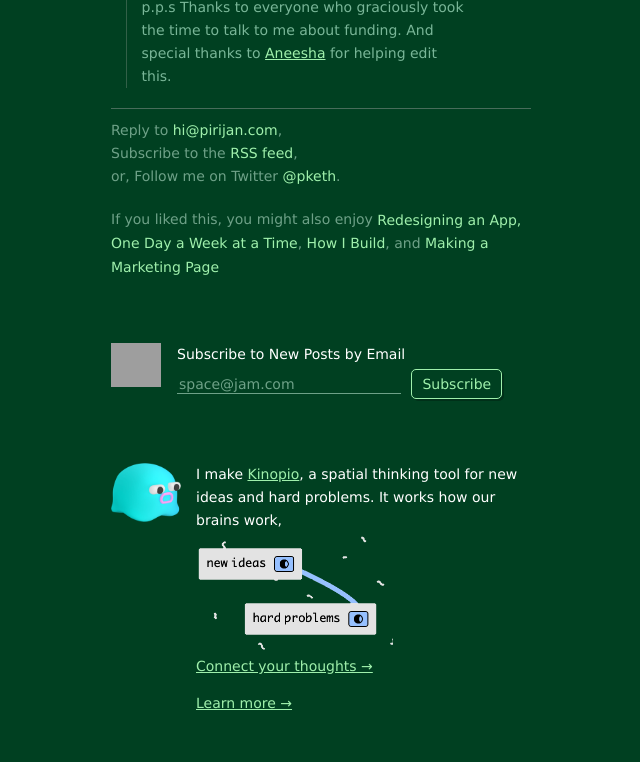
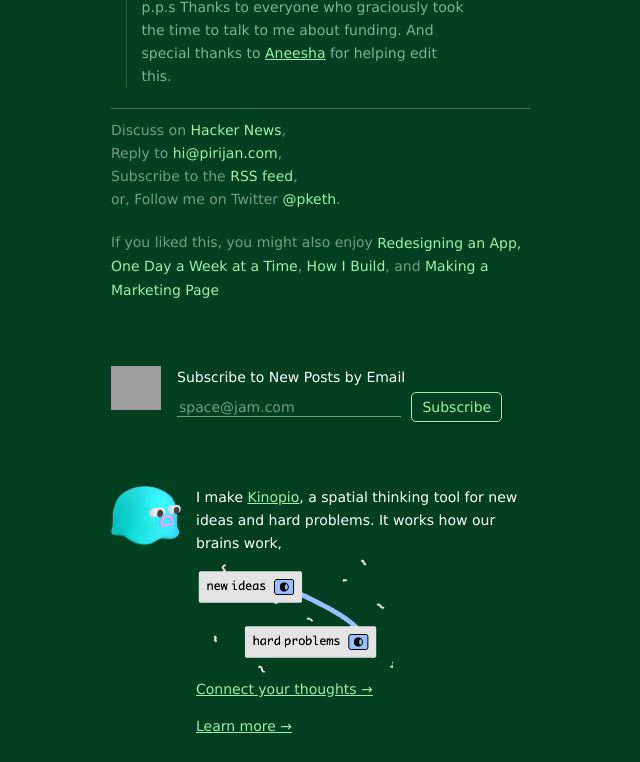
Before and after one commit to pketh/pketh.github.io, a Jekyll site: the page built from _posts/2022-05-15-organic-software.md, in a window 1280 px wide and 900 px high, scrolled down 4095 px, cut to the strip 138-900 px from the top of the window. Shown: the whole strip, without its empty margins (459-1099 px from the left). Built offline with Jekyll 4.4.1, drawn with Linux system fonts in a browser that asks for light colours; some of the changed lines change nothing that is shown; grey boxes are pictures that could not be loaded.

Commit message:
update w hn link

```diff
--- a/_posts/2022-05-15-organic-software.md
+++ b/_posts/2022-05-15-organic-software.md
@@ -3,7 +3,7 @@
 title:  "In Search of Organic Software"
 image: "/images/2022/expressionism.jpg"
 tags: biz
-# hackernews: "https://news.ycombinator.com/item?id=30947082"
+hackernews: "https://news.ycombinator.com/item?id=31395759"
 ---
 
 So over the last couple weeks, I've been talking to [VCs](https://www.investopedia.com/terms/v/venturecapital.asp) and founders who have and haven't taken VC to learn whether it makes sense for Kinopio. I don't think it does.
```
